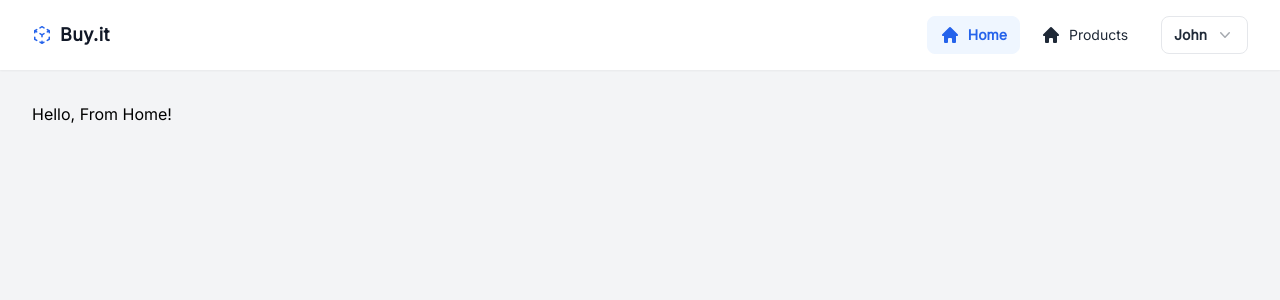
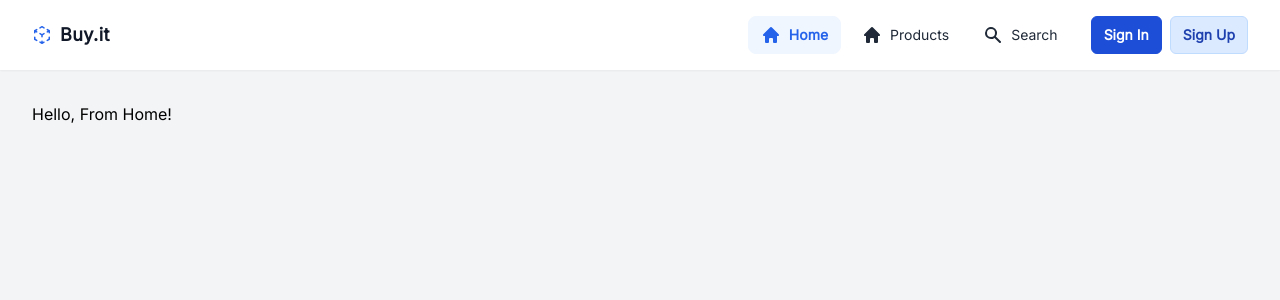
Before and after one commit to galdoway/buy.it-web-app, a React (Vite) app: page / in a window 1280 px wide. Shown: the top 300 px of the page. Built offline with nearby package versions, Linux system fonts and the light colour scheme.

Commit message:
feat: zustand and new store added

```diff
--- a/package.json
+++ b/package.json
@@ -17,7 +17,8 @@
     "react-dom": "^18.2.0",
     "react-router-dom": "^6.23.1",
     "sonner": "^1.4.41",
-    "tailwind-merge": "^2.3.0"
+    "tailwind-merge": "^2.3.0",
+    "zustand": "^4.5.2"
   },
   "devDependencies": {
     "@tailwindcss/aspect-ratio": "^0.4.2",
--- /dev/null
+++ b/src/modules/auth/auth.store.ts
@@ -0,0 +1,14 @@
+import { create } from "zustand";
+
+
+interface AuthStore {
+    isAuthed: boolean,
+    setAuthed: (status: boolean) => void
+}
+
+const useAuthStore = create<AuthStore>((set) => ({
+    isAuthed: false,
+    setAuthed: (status) => set(() => ({ isAuthed: status }))
+}))
+
+export default useAuthStore;
--- a/src/shared/components/main-page-layout.tsx
+++ b/src/shared/components/main-page-layout.tsx
@@ -9,6 +9,8 @@ import {
 } from "@headlessui/react";
 import { Link, Outlet, useLocation } from "react-router-dom";
 import cn from "../utils/cn";
+import useAuthStore from "~/modules/auth/auth.store";
+import Button from "./button";
 
 type NavigationLink = {
   text: string;
@@ -55,10 +57,30 @@ const links: NavigationLink[] = [
       </svg>
     ),
   },
+  {
+    text: "Search",
+    to: "/search",
+    icon: (
+      <svg
+        className="hi-mini hi-home inline-block size-5"
+        fill="currentColor"
+        viewBox="0 0 20 20"
+        xmlns="http://www.w3.org/2000/svg"
+        aria-hidden="true"
+      >
+        <path
+          fill-rule="evenodd"
+          d="M8 4a4 4 0 100 8 4 4 0 000-8zM2 8a6 6 0 1110.89 3.476l4.817 4.817a1 1 0 01-1.414 1.414l-4.816-4.816A6 6 0 012 8z"
+          clip-rule="evenodd"
+        />
+      </svg>
+    ),
+  },
 ];
 
 export default function MainPageLayout() {
   const [mobileNavOpen, setMobileNavOpen] = useState(false);
+  const { isAuthed } = useAuthStore();
   const location = useLocation();
 
   return (
@@ -123,6 +145,7 @@ export default function MainPageLayout() {
                 {/* END Desktop Navigation */}
 
                 {/* User Dropdown */}
+                {isAuthed ? (
                   <Menu as="div" className="relative inline-block">
                     {/* Dropdown Toggle Button */}
                     <MenuButton className="inline-flex items-center justify-center gap-2 rounded-lg border border-gray-200 bg-white px-3 py-2 text-sm font-semibold leading-5 text-gray-800 hover:border-gray-300 hover:text-gray-900 hover:shadow-sm focus:ring focus:ring-gray-300/25 active:border-gray-200 active:shadow-none dark:border-gray-700 dark:bg-gray-800 dark:text-gray-300 dark:hover:border-gray-600 dark:hover:text-gray-200 dark:focus:ring-gray-600/40 dark:active:border-gray-700">
@@ -305,6 +328,14 @@ export default function MainPageLayout() {
                     </Transition>
                     {/* END Dropdown */}
                   </Menu>
+                ) : (
+                  <div className="flex gap-2">
+                    <Button size="sm">Sign In</Button>
+                    <Button size="sm" variant="secondary">
+                      Sign Up
+                    </Button>
+                  </div>
+                )}
                 {/* END User Dropdown */}
 
                 {/* Toggle Mobile Navigation */}
@@ -350,6 +381,7 @@ export default function MainPageLayout() {
                     <span>{item.text}</span>
                   </Link>
                 ))}
+                {!isAuthed && <Button size="sm">Sign In</Button>}
               </nav>
             </div>
             {/* END Mobile Navigation */}
@@ -358,11 +390,9 @@ export default function MainPageLayout() {
         {/* END Page Header */}
         {/* Page Content */}
         <main id="page-content" className="flex max-w-full flex-auto flex-col">
-          {/* Page Section */}
           <div className="container mx-auto p-4 lg:p-8 xl:max-w-7xl">
             <Outlet />
           </div>
-          {/* END Page Section */}
         </main>
         {/* END Page Content */}{" "}
       </div>
```
Also changed, not shown: 1 other file (tests, documents, lock files or other folders). Lines whose indentation alone changed are shown as unchanged.
